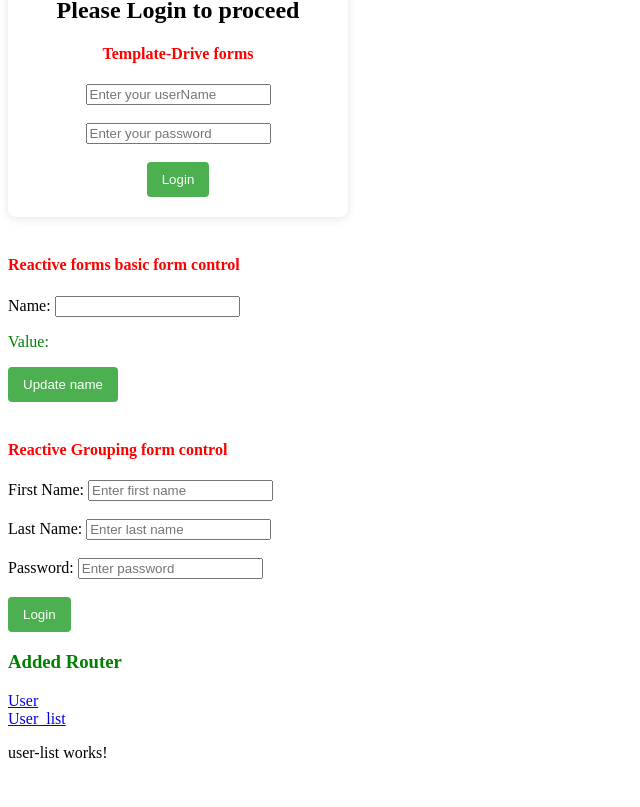
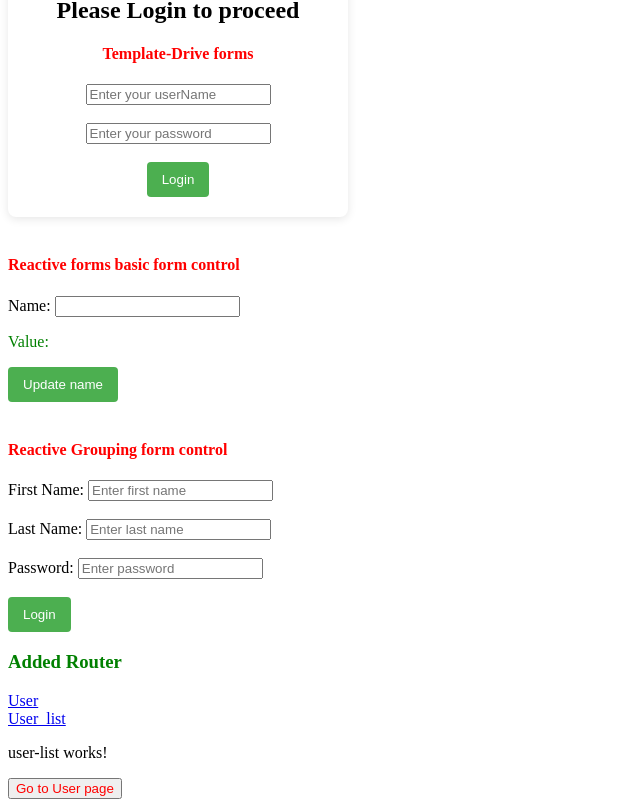
Before and after one commit to Sufiyan33/Learning-Angular, an Angular app in the folder Angular-Advance/advance/: page /user-list in a window 1280 px wide. Shown: the part 823-1630 px from the top of the page, without its empty margins (0-640 px from the left). Before the commit the page ends 1601 px from the top, so only its background shows below. Built offline with nearby package versions, Linux system fonts and the light colour scheme.

Commit message:
Adding html redirecting

```diff
--- a/Angular-Advance/advance/src/app/user-list/user-list.component.html
+++ b/Angular-Advance/advance/src/app/user-list/user-list.component.html
@@ -1 +1,2 @@
 <p>user-list works!</p>
+<button class="btn" style="color: red;" [routerLink]="['/user']">Go to User page</button>
--- a/Angular-Advance/advance/src/app/user-list/user-list.component.ts
+++ b/Angular-Advance/advance/src/app/user-list/user-list.component.ts
@@ -1,9 +1,10 @@
 import { Component } from '@angular/core';
+import { RouterLink } from '@angular/router';
 
 @Component({
   selector: 'app-user-list',
   standalone: true,
-  imports: [],
+  imports: [RouterLink],
   templateUrl: './user-list.component.html',
   styleUrl: './user-list.component.scss'
 })
--- a/Angular-Advance/advance/src/app/user/user.component.html
+++ b/Angular-Advance/advance/src/app/user/user.component.html
@@ -1 +1,2 @@
 <p>user works!</p>
+<button class="btn" [routerLink]="['/user-list']">Go to User_list</button>
--- a/Angular-Advance/advance/src/app/user/user.component.ts
+++ b/Angular-Advance/advance/src/app/user/user.component.ts
@@ -1,9 +1,10 @@
 import { Component } from '@angular/core';
+import { RouterLink } from '@angular/router';
 
 @Component({
   selector: 'app-user',
   standalone: true,
-  imports: [],
+  imports: [RouterLink],
   templateUrl: './user.component.html',
   styleUrl: './user.component.scss'
 })
```
